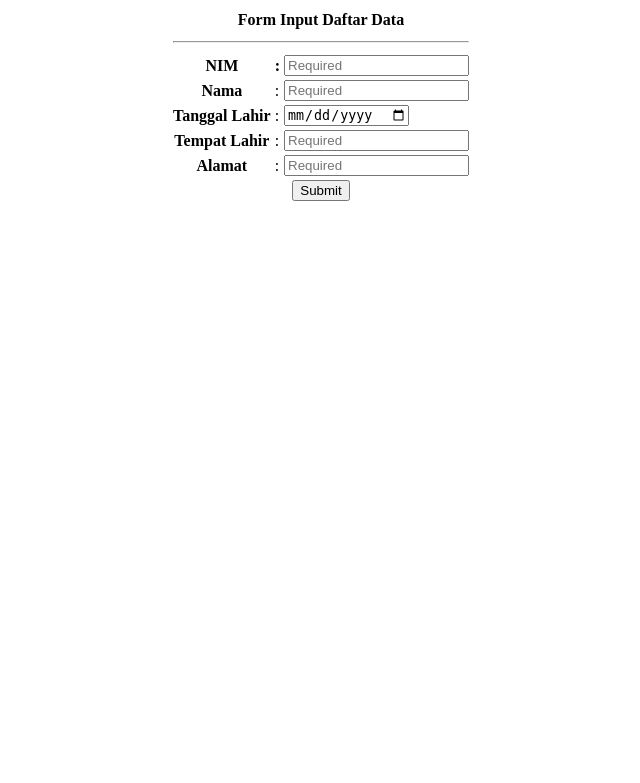
After one commit to hannaninayotul/pustaka-booking, a CodeIgniter app: page /pustaka-booking/Daftar in a window 1280 px wide. The commit adds this page. Shown: the top 783 px of the page, without its empty margins (319-959 px from the left). Run offline with CodeIgniter, Linux system fonts and the light colour scheme.

Commit message:
Pertemuan 5

```diff
--- a/application/config/autoload.php
+++ b/application/config/autoload.php
@@ -58,7 +58,7 @@ $autoload['packages'] = array();
 |
 |	$autoload['libraries'] = array('user_agent' => 'ua');
 */
-$autoload['libraries'] = array();
+$autoload['libraries'] = array('form_validation');
 
 /*
 | -------------------------------------------------------------------
--- /dev/null
+++ b/application/controllers/Daftar.php
@@ -0,0 +1,45 @@
+<?php
+class Daftar extends CI_Controller
+{
+    public function index()
+    {
+        $this->load->view('view-form-daftar');
+    }
+    public function cetak()
+    {
+        $this->form_validation->set_rules('nim', 'nomor nim',
+        'required|min_length[3]', [
+            'required' => 'nim Harus diisi',
+            'min_lenght' => 'nim terlalu pendek'
+        ]);
+
+        $this->form_validation->set_rules('nama', 'Nama lengkap',
+        'required|min_length[3]', [
+            'required' => 'Nama Lengkap Harus diisi',
+            'min_lenght' => 'Nama terlalu pendek'
+        ]);
+        $this->form_validation->set_rules('tempat_lahir', 'Tempat Lahir',
+        'required|min_length[3]', [
+            'required' => 'Tempat Lahir Harus diisi',
+            'min_lenght' => 'Tempat lahir tidak lengkap'
+        ]);
+        $this->form_validation->set_rules('alamat', 'alamat lengkap',
+        'required|min_length[3]', [
+            'required' => 'alamat Harus diisi',
+            'min_lenght' => 'alamat tidak lengkap'
+        ]);
+
+        if ($this->form_validation->run() != true) {
+            $this->load->view('view-form-daftar');
+        } else {
+        $data = [
+            'nim' => $this->input->post('nim'),
+            'nama' => $this->input->post('nama'),
+            'tanggal_lahir' => $this->input->post('tanggal_lahir'),
+            'tempat_lahir' => $this->input->post('tempat_lahir') ,
+            'alamat' => $this->input->post('alamat')
+        ];
+        $this->load->view('view-data-daftar', $data);
+    }
+    }
+}
--- /dev/null
+++ b/application/views/view-form-daftar.php
@@ -0,0 +1,66 @@
+<html>
+<head>
+    <title>Form Input Matakuliah</title>
+</head>
+<body>
+    <center>
+        <form action="<?= base_url('Daftar/cetak'); ?>" method="post">
+            <table>
+                <tr>
+                    <th colspan="3"> Form Input Daftar Data </th>
+            </tr>
+            <tr>
+                <td colspan="3"><hr>
+            </td>
+            </tr>
+            <tr>
+                <th>NIM</th>
+                <th>:</th>
+                <td>
+                    <input type="text" name="nim" id="nim" placeholder="Required">
+                    <div class="col-sm-6-col-danger"> <?= form_error('nim'); ?> </div>
+                </td>
+            </tr>
+            <tr>
+                <th>Nama</th>
+                <td>:</td>
+                <td>
+                    <input type="text" name="nama" id="nama" placeholder="Required">
+                    <div class="col-sm-6-col-danger"> <?= form_error('nama'); ?> </div>
+                </td>
+                <tr>
+                <th>Tanggal Lahir</th>
+                <td>:</td>
+                <td>
+                    <input type="date" name="tanggal_lahir" id="tanggal_lahir">
+                    <div class="col-sm-6-col-danger"> <?= form_error('tanggal_lahir'); ?> </div>
+                </td>
+                </tr>
+                <tr>
+                <th>Tempat Lahir</th>
+                <td>:</td>
+                <td>
+                    <input type="text" name="tempat_lahir" id="tempat_lahir" placeholder="Required">
+                    <div class="col-sm-6-col-danger"> <?= form_error('tempat_lahir'); ?> </div>
+                </td>
+                </tr>
+                <tr>
+                <th>Alamat</th>
+                <td>:</td>
+                <td>
+                    <input type="text" name="alamat" id="alamat" placeholder="Required">
+                    <div class="col-sm-6-col-danger"> <?= form_error('alamat'); ?> </div>
+                </td>
+            </tr>
+    </tr>
+    <tr>
+        <td colspan="3" align="center">
+            <input type="submit" value="Submit">
+        </td>
+    </tr>
+</table>
+</form>
+</center>
+</body>
+
+</html>
```
Also changed, not shown: application/controllers/matakuliah.php (+19 -3 lines), application/views/view-data-daftar.php (renamed from application/views/view-data-matakuliah.php, +22 -8 lines), application/views/view-form-matakuliah.php (+8 -6 lines).
